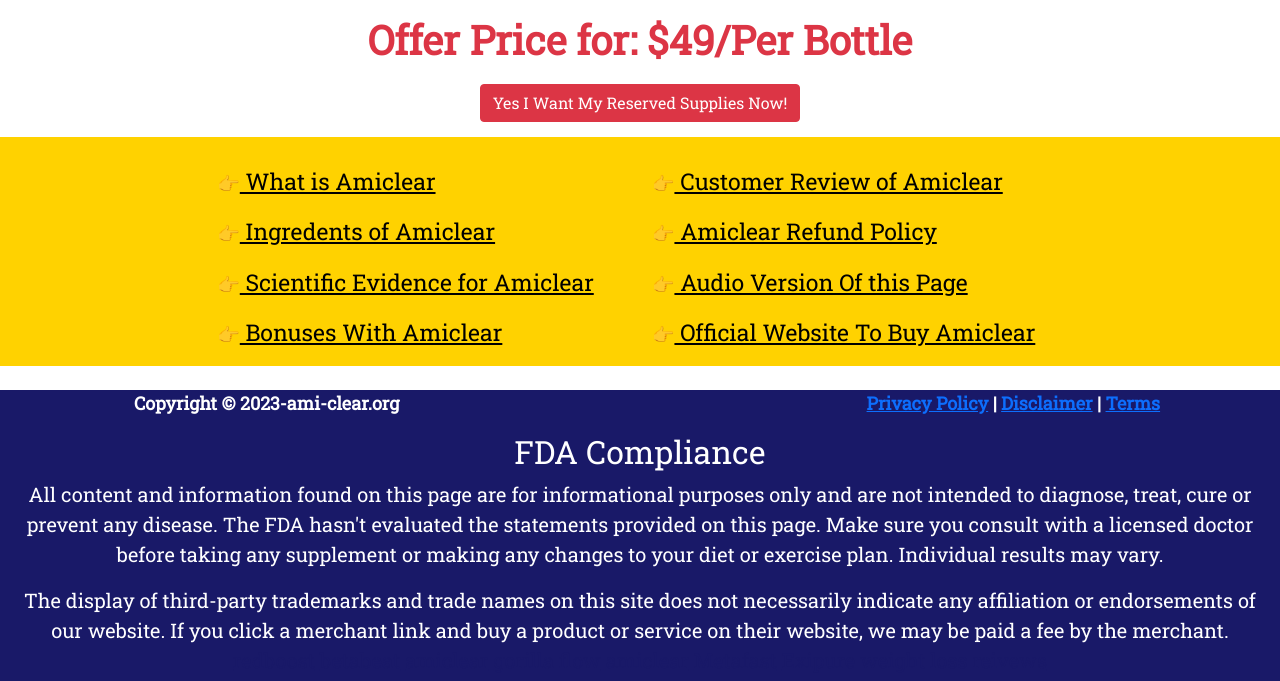
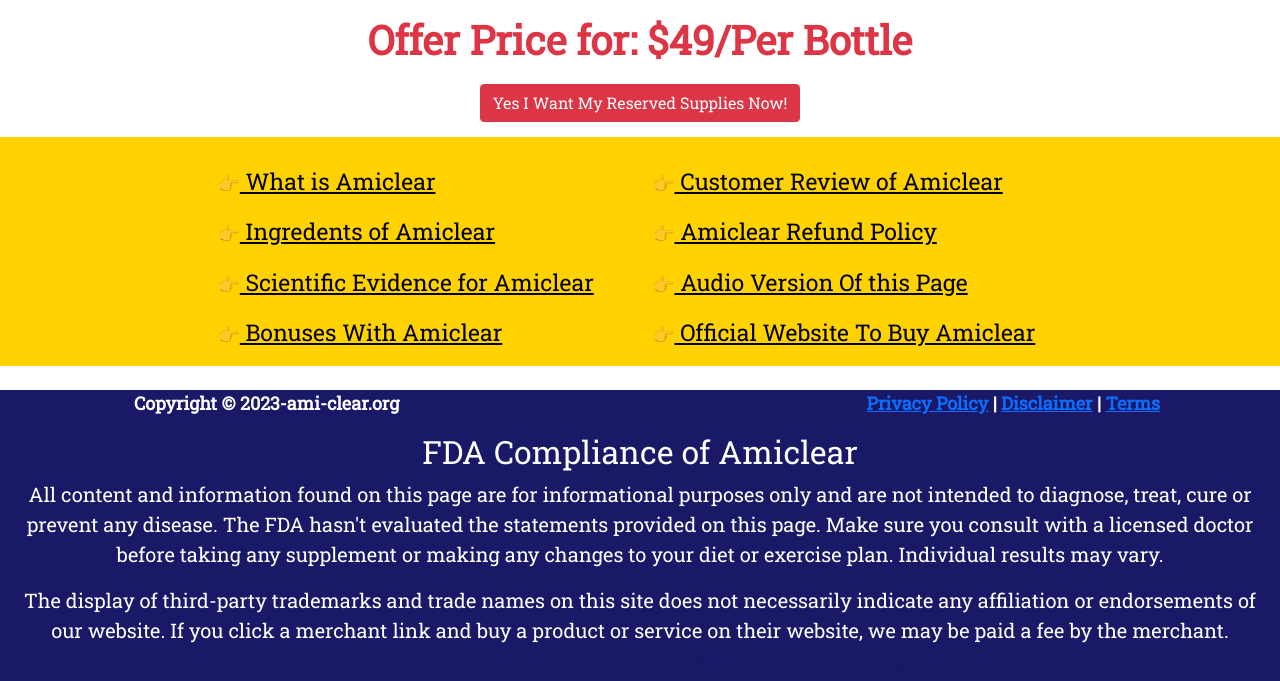
Before and after one commit to dilipcb/amiclear, a plain HTML site: page index.html in a window 1280 px wide. Shown: the part 7644-8325 px from the top of the page. Drawn offline with nearby package versions, Linux system fonts and the light colour scheme.

Commit message:
Update index.html

```diff
--- a/index.html
+++ b/index.html
@@ -640,7 +640,7 @@
 
         <div class="row" align="center" style="font-size:20px;background-color:#191968;">
             <div class="col-xs-12 col-sm-12 col-md-12 col-lg-12">
-                <h2>FDA Compliance</h2>
+                <h2>FDA Compliance of Amiclear</h2>
                 <p> All content and information found on this page are for informational purposes only and are not intended to diagnose, treat, cure or prevent any disease. The FDA hasn't evaluated the statements provided on this page. Make sure you consult with a licensed doctor before taking any supplement or making any changes to your diet or exercise plan. Individual results may vary.</p>
                 <p> The display of third-party trademarks and trade names on this site does not necessarily indicate any affiliation or endorsements of our website. If you click a merchant link and buy a product or service on their website, we may be paid a fee by the merchant.
                 <a href="https://breakfastburnusa.us/" style="color:#191968">redboost</a>  <a href="https://gorillaflowus.org" style="color:#191968">betabeat</a>
```
